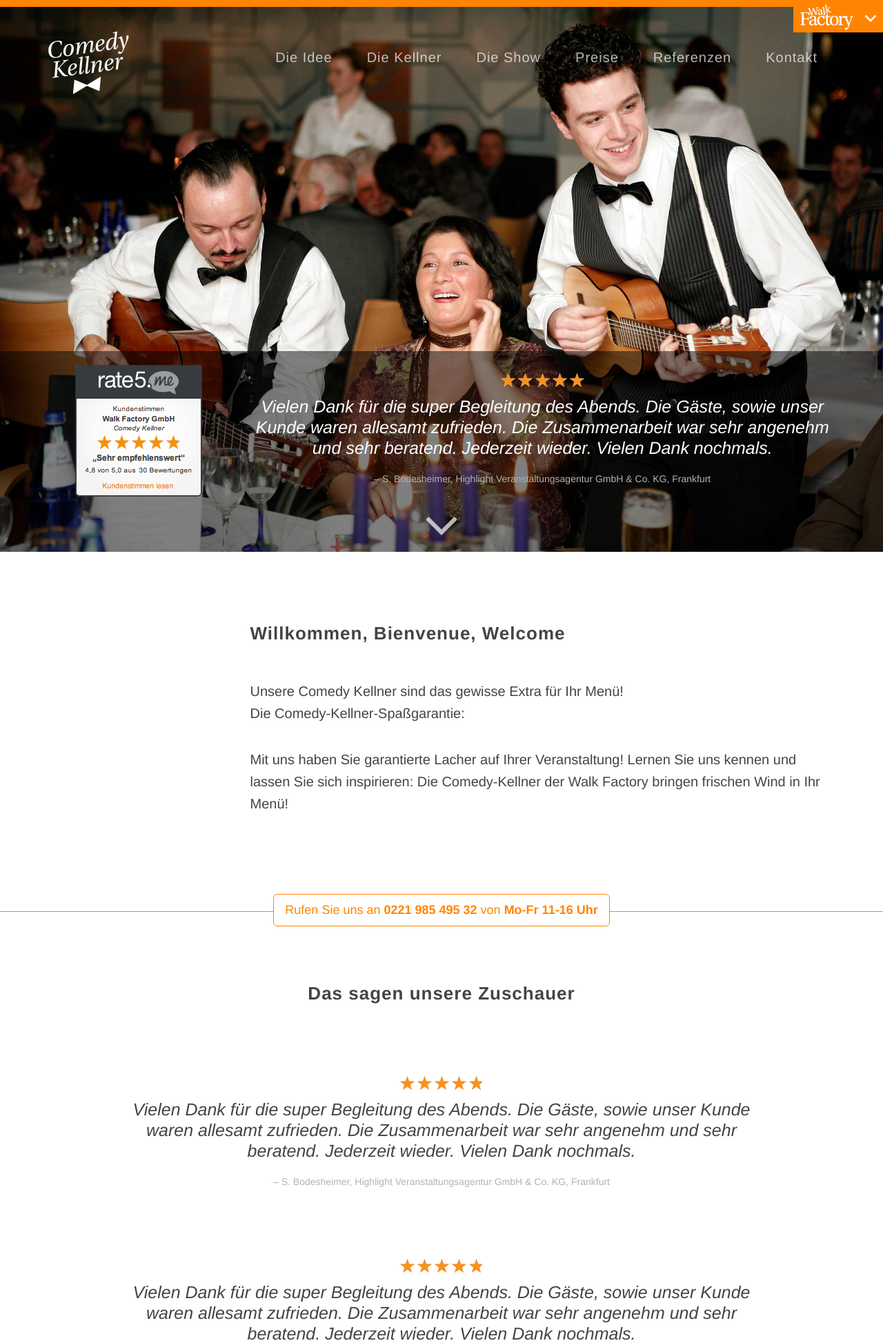
After one commit to fummelfubbzer/comedy-walk-acts, a PHP site: page /index.php in a window 1280 px wide. The commit adds this page. Shown: the top 1947 px of the page at 69% size. Run offline with PHP 8.4, Linux system fonts and the light colour scheme; some libraries are stand-ins or nearby versions.

Commit message:
almost done

```diff
--- a/css/styles.css
+++ b/css/styles.css
@@ -73,6 +73,8 @@ a:focus {
   color: white;
   opacity: 0.7;
 }
+
+img { max-width: 100%;}
 
 .intro a:hover,
 .intro a:focus {
@@ -202,16 +204,20 @@ a:focus {
         padding: 20px 0;
         border-bottom: 0;
         letter-spacing: 1px;
-        background: 0 0;
-        -webkit-transition: background .5s ease-in-out,padding .5s ease-in-out;
-        -moz-transition: background .5s ease-in-out,padding .5s ease-in-out;
-        transition: background .5s ease-in-out,padding .5s ease-in-out;
+    }
+
+    body.index .navbar {
+      background: 0 0;
+      -webkit-transition: background .5s ease-in-out,padding .5s ease-in-out;
+      -moz-transition: background .5s ease-in-out,padding .5s ease-in-out;
+      transition: background .5s ease-in-out,padding .5s ease-in-out;
     }
 
     .top-nav-collapse {
         padding: 0;
-        background-color: #000;
+        background-color: #000 !important;
     }
+
 
     .navbar-custom.top-nav-collapse {
         border-bottom: 1px solid rgba(255,255,255,.3);
@@ -396,10 +402,15 @@ footer#main-footer { line-height: 80px; background-color: #666666;}
     ul.banner-social-buttons {
         margin-top: 15px;
     }
+    .navbar-brand {
+      width: 100px;
+    }
+    .navbar-custom .nav li a { font-size: 16px; padding: 0 12px;}
 }
 
+
 @media(max-width:767px) {
-  .intro { margin-top: 130px;}
+  .navbar-toggle { margin-top: 30px;}
   .navbar-custom .nav li a { font-size: 15px; line-height: 26px;}
   .content-section .section-call2action { margin-bottom: -135px;}
   .section-call2action .btn {
@@ -407,6 +418,11 @@ footer#main-footer { line-height: 80px; background-color: #666666;}
     line-height: 20px;
     padding: 15px 20px;
     width: 80%;
+  }
+
+  .rating .description {
+    line-height: 24px;
+    font-size: 18px;
   }
 
 
@@ -418,6 +434,18 @@ footer#main-footer { line-height: 80px; background-color: #666666;}
 
     ul.banner-social-buttons>li:last-child {
         margin-bottom: 0;
+    }
+
+    .intro { height: 500px;}
+
+    .intro-body .intro-body-wrapper {
+      position: absolute;
+      width: 100%;
+      top: 109px;
+    }
+
+    .intro-body {
+      position: relative;
     }
 }
 
--- a/css/wf-roof.css
+++ b/css/wf-roof.css
@@ -4,7 +4,6 @@
   top: 0px;
   width: 100%;
   z-index: 9000;
-
 }
 
 #wf-roof img {max-width: 100%;}
@@ -18,18 +17,20 @@
 #wf-roof h3,
 #wf-roof h4 { font-weight: normal;}
 
+
+#wf-roof .wf-roof-container { display: none; }
 #wf-roof .wf-roof-container {
-  display: table;
   width: 100%;
   padding: 30px 20px;
   color: #999999;
   background-color: #444444;
 }
 
-#wf-roof.closed .wf-roof-container { display: none; }
+
 
 #wf-roof #wf-roof-main-logo { display: block; margin-bottom: 20px;}
 #wf-roof .wf-roof-col { float: left;}
+#wf-roof .wf-roof-col span { display: block;}
 #wf-roof .wf-roof-col span em {width: 50px; display: inline-block; color: #666;}
 #wf-roof .wf-roof-adress { margin-right: 30px;}
 #wf-roof .wf-roof-col-1 { width: 36%; margin-right: 4%;}
@@ -54,25 +55,24 @@
 
 
 @media(max-width:767px) {
-
+  #wf-roof { text-align: center;}
   #wf-roof .wf-roof-trigger {
     width: 100%;
     background-image: none;
     height: 20px;
     bottom: -20px;
   }
+  #wf-roof .wf-roof-col span { display: inline-block;}
 
   #wf-roof #wf-roof-main-logo {
-    float: left;
     margin-bottom: 20px;
-    margin-right: 30px;
   }
 
   #wf-roof h1,
   #wf-roof h2,
   #wf-roof h3,
   #wf-roof h4 { font-size: 12px; margin: 20px 0;}
-  #wf-roof .wf-roof-col { float: left;}
+  #wf-roof .wf-roof-col { float: none;}
   #wf-roof .wf-roof-col-1,
   #wf-roof .wf-roof-col-2 { width: 100%; margin-right: 0;}
   #wf-roof .wf-roof-trigger i.wf-caret { right: 20px; top: 5px;}
--- /dev/null
+++ b/includes/defaults.php
@@ -0,0 +1,7 @@
+<?php
+  $default_meta_description = 'Die Comedy-Kellner-Show | Spaß pur - die Comedy Kellner bringen frischen Wind in Ihr Menü!';
+  $default_meta_keywords = '';
+  $default_title = 'Spaß pur! Die Comedy Kellner';
+  $default_body_class = "";
+  $default_robots = '';
+?>
--- /dev/null
+++ b/includes/footer.php
@@ -0,0 +1,34 @@
+    <section id="contact" class="content-section text-center">
+       <div class="container">
+          <h2>Haben wir Ihr Interesse geweckt?</h2>
+          <p class="contact-via phone"><i class="fa fa-phone"></i><br>0221 985 495 32</p>
+          <p class="contact-via email"><i class="fa fa-envelope"></i><br><a href="mailto:kellner@mail-wf.de">kellner@mail-wf.de</a></p>
+          <p class="contact-via adress"><i class="fa fa-map-marker"></i><br>Walk Factory, Hardefuststr. 14, 50677 Köln</p>
+        </div>
+      </div>
+    </section>
+
+    <div id="map"></div>
+    <footer id="main-footer">
+      <div class="container">
+        © Walk Factory, Hardefuststr. 14, 50677 Köln
+        <div class="pull-right">
+          <a href="#">Impressum</a>
+        </div>
+      </div>
+    </footer>
+    <!-- Core JavaScript Files -->
+    <script src="https://ajax.googleapis.com/ajax/libs/jquery/1.10.2/jquery.min.js"></script>
+    <script src="http://netdna.bootstrapcdn.com/bootstrap/3.0.3/js/bootstrap.min.js"></script>
+    <script src="http://cdnjs.cloudflare.com/ajax/libs/jquery-easing/1.3/jquery.easing.min.js"></script>
+
+    <!-- Google Maps API Key - You will need to use your own API key to use the map feature -->
+    <script type="text/javascript" src="https://maps.googleapis.com/maps/api/js?key=AIzaSyCRngKslUGJTlibkQ3FkfTxj3Xss1UlZDA&sensor=false"></script>
+
+    <!-- Custom Theme JavaScript -->
+    <script src="js/script.js"></script>
+    <script src="js/wf-roof.js"></script>
+
+</body>
+
+</html>
--- /dev/null
+++ b/includes/header.php
@@ -0,0 +1,102 @@
+<?php include('includes/defaults.php') ?>
+<!DOCTYPE html>
+<html lang="de">
+
+<head>
+    <meta charset="utf-8">
+    <meta name="viewport" content="width=device-width, initial-scale=1.0">
+    <meta name="description" content="<?php if( isset($meta_description) && $meta_description != '' ) { echo $meta_description; } else { echo $default_meta_description; }; ?>"/>
+    <meta name="keywords" content="<?php if( isset($meta_keywords) && $meta_keyywords != '') { echo $meta_keywords; } else { echo $default_meta_keywords; } ?>" />
+      <title><? if( isset($title) && $title != '' ) { echo $title; } else { echo $default_title; } ?></title>
+
+    <!-- Bootstrap Core CSS -->
+    <link href="http://netdna.bootstrapcdn.com/bootstrap/3.0.3/css/bootstrap.min.css" rel="stylesheet" type="text/css">
+
+    <!-- Fonts -->
+    <link href="http://netdna.bootstrapcdn.com/font-awesome/4.0.3/css/font-awesome.min.css" rel="stylesheet" type="text/css">
+    <script type="text/javascript">
+      (function(d) {
+        var config = {
+          kitId: 'qdm2ifj',
+          scriptTimeout: 3000
+        },
+        h=d.documentElement,t=setTimeout(function(){h.className=h.className.replace(/\bwf-loading\b/g,"")+" wf-inactive";},config.scriptTimeout),tk=d.createElement("script"),f=false,s=d.getElementsByTagName("script")[0],a;h.className+=" wf-loading";tk.src='//use.typekit.net/'+config.kitId+'.js';tk.async=true;tk.onload=tk.onreadystatechange=function(){a=this.readyState;if(f||a&&a!="complete"&&a!="loaded")return;f=true;clearTimeout(t);try{Typekit.load(config)}catch(e){}};s.parentNode.insertBefore(tk,s)
+      })(document);
+    </script>
+
+    <!-- Custom Theme CSS -->
+    <link href="css/styles.css" rel="stylesheet">
+    <link href="css/wf-roof.css" rel="stylesheet">
+
+</head>
+
+<body id="page-top" data-spy="scroll" data-target=".navbar-custom" class="<?php if( isset($body_class) && $body_class != '' ) { echo $body_class; }; ?>">
+
+    <div id="wf-roof">
+      <div class="wf-roof-container">
+        <div class="wf-roof-col-1 wf-roof-col">
+          <a href="#" id="wf-roof-main-logo" ><img src="img/wf-roof/logo-walk-factory.png" /></a>
+          <div class="wf-roof-contact-detail wf-roof-col">
+            <span class="wf-roof-tel"><em>Tel:</em>0221-98 54 95 32</span>
+            <span class="wf-roof-email"><em>Email:</em><a href="mailto:info@mail-wf.de">info@mail-wf.de</a></span>
+            <span class="wf-roof-url"><em>Web:</em><a href="http://www.walk-factory.de">www.walk-factory.de</a></span>
+          </div>
+        </div>
+        <div class="wf-roof-col-2 wf-roof-col">
+          <h4>Weitere Shows der Walk Factory GmbH</h4>
+          <div id="wf-roof-shows">
+            <a href="#"><img src="img/wf-roof/logo-andre-desery-wirkungsvoll.png" /></a>
+            <a href="#"><img src="img/wf-roof/logo-comedy-kellner.png" /></a>
+            <a href="#"><img src="img/wf-roof/logo-euforia-die-dinnershow.png" /></a>
+            <a href="#"><img src="img/wf-roof/logo-vinolusion.png" /></a>
+          </div>
+        </div>
+      </div>
+      <div class="wf-roof-trigger">
+        <i class="wf-caret"></i>
+      </div>
+    </div>
+
+    <nav class="navbar navbar-custom navbar-fixed-top" role="navigation">
+        <div class="container">
+            <div class="navbar-header page-scroll">
+                <button type="button" class="navbar-toggle" data-toggle="collapse" data-target=".navbar-main-collapse">
+                    <i class="fa fa-bars"></i>
+                </button>
+                <a class="navbar-brand" href="/">
+                    <img src="img/comedy-kellner-logo.png" id="logo" />
+                    <!-- <i class="fa fa-play-circle"></i>  <span class="light">Start</span> Bootstrap -->
+                </a>
+            </div>
+
+            <!-- Collect the nav links, forms, and other content for toggling -->
+            <div class="collapse navbar-collapse navbar-right navbar-main-collapse">
+                <ul class="nav navbar-nav">
+                    <!-- Hidden li included to remove active class from about link when scrolled up past about section -->
+                    <li class="hidden">
+                        <a href="#page-top"></a>
+                    </li>
+                    <li class="page-scroll">
+                        <a href="die-idee.php">Die Idee</a>
+                    </li>
+                    <li class="page-scroll">
+                        <a href="#download">Die Kellner</a>
+                    </li>
+                    <li class="page-scroll">
+                        <a href="#contact">Die Show</a>
+                    </li>
+                    <li class="page-scroll">
+                        <a href="#contact">Preise</a>
+                    </li>
+                    <li class="page-scroll">
+                        <a href="#contact">Referenzen</a>
+                    </li>
+                    <li class="page-scroll">
+                        <a href="#contact">Kontakt</a>
+                    </li>
+                </ul>
+            </div>
+            <!-- /.navbar-collapse -->
+        </div>
+        <!-- /.container -->
+    </nav>
--- /dev/null
+++ b/includes/section_call2action.php
@@ -0,0 +1,3 @@
+<div class="section-call2action text-center">
+  <a href="#" class="btn btn-default btn-lg" role="button">Rufen Sie uns an <b>0221 985 495 32</b> von <b>Mo-Fr 11-16 Uhr</b></a>
+</div>
--- /dev/null
+++ b/index.php
@@ -0,0 +1,176 @@
+
+<?php
+  $title = 'test';
+  $body_class = 'index';
+  include("includes/header.php") ;
+?>
+
+    <section class="intro">
+        <div class="intro-body">
+          <div class="intro-body-wrapper">
+            <div class="container">
+                <div class="row">
+                  <div class="col-md-3">
+                    <img src="img/siegel-tmp.png" />
+                  </div>
+                  <div class="col-md-9 hidden-xs">
+
+                    <!-- rate5 bewertung bitte ersetzten -->
+                    <div class="rating public-rating" id="rating_96" itemscope="itemscope" itemtype="http://schema.org/Review">
+                      <ul class="stars normal" style="width: 125.0px;"><li class="current_rating" style="width: 120.0px;" title="5,0">
+                        <span itemprop='reviewRating' itemscope itemtype='http://schema.org/Rating'><meta itemprop='worstRating' content='1'><span itemprop='ratingValue'>5,0</span> / <span itemprop='bestRating'>5</span></li>
+                      </ul>
+                    <!-- <strong class='service_header'>Bewertung über Leistung: Comedy Kellner</strong> -->
+                    <p class='description' itemprop='reviewBody'>Vielen Dank für die super Begleitung des Abends. Die Gäste, sowie unser Kunde waren allesamt zufrieden. Die Zusammenarbeit war sehr angenehm und sehr beratend. Jederzeit wieder. Vielen Dank nochmals.</p>
+                    <div class="details">– <span class="name" itemprop="author" itemscope="itemscope" itemtype="http://schema.org/Person"><span itemprop='name'>S. Bodesheimer</span></span><span class="company">, Highlight Veranstaltungsagentur GmbH &amp; Co. KG</span><span class="city">, Frankfurt</span></div>
+                    </div>
+                     <!-- Ende rate5 Bewertung -->
+
+                  </div>
+                </div>
+                <div class="row">
+                  <div class="page-scroll">
+                      <a href="#about">
+                          <i class="fa fa-angle-down"></i>
+                      </a>
+                  </div>
+                </div>
+            </div>
+          </div>
+        </div>
+    </section>
+
+    <section id="about" class="content-section">
+        <div class="container">
+          <div class="row">
+              <div class="col-lg-9 col-lg-offset-3">
+                  <h2>Willkommen, Bienvenue, Welcome </h2>
+                  <p>Unsere Comedy Kellner sind das gewisse Extra für Ihr Menü!<br>
+  Die Comedy-Kellner-Spaßgarantie:</p>
+                  <p>Mit uns haben Sie garantierte Lacher auf Ihrer Veranstaltung!
+  Lernen Sie uns kennen und lassen Sie sich inspirieren: Die Comedy-Kellner der Walk Factory bringen frischen Wind in Ihr Menü!</p>
+              </div>
+          </div>
+        </div>
+        <?php include("includes/section_call2action.php"); ?>
+    </section>
+
+    <section id="references" class="content-section text-center">
+        <div class="references-section">
+            <div class="container">
+                <div class="col-md-10 col-md-offset-1">
+                    <h2>Das sagen unsere Zuschauer</h2>
+
+                    <!-- rate5 bewertung bitte ersetzten -->
+                    <div class="rating public-rating" id="rating_96" itemscope="itemscope" itemtype="http://schema.org/Review">
+                      <ul class="stars normal" style="width: 125.0px;"><li class="current_rating" style="width: 120.0px;" title="5,0">
+                        <span itemprop='reviewRating' itemscope itemtype='http://schema.org/Rating'><meta itemprop='worstRating' content='1'><span itemprop='ratingValue'>5,0</span> / <span itemprop='bestRating'>5</span></li>
+                      </ul>
+                    <!-- <strong class='service_header'>Bewertung über Leistung: Comedy Kellner</strong> -->
+                    <p class='description' itemprop='reviewBody'>Vielen Dank für die super Begleitung des Abends. Die Gäste, sowie unser Kunde waren allesamt zufrieden. Die Zusammenarbeit war sehr angenehm und sehr beratend. Jederzeit wieder. Vielen Dank nochmals.</p>
+                    <div class="details">– <span class="name" itemprop="author" itemscope="itemscope" itemtype="http://schema.org/Person"><span itemprop='name'>S. Bodesheimer</span></span><span class="company">, Highlight Veranstaltungsagentur GmbH &amp; Co. KG</span><span class="city">, Frankfurt</span></div>
+                    </div>
+                     <!-- Ende rate5 Bewertung -->
+
+
+
+                     <!-- rate5 bewertung bitte ersetzten -->
+                     <div class="rating public-rating" id="rating_96" itemscope="itemscope" itemtype="http://schema.org/Review">
+                       <ul class="stars normal" style="width: 125.0px;"><li class="current_rating" style="width: 120.0px;" title="5,0">
+                         <span itemprop='reviewRating' itemscope itemtype='http://schema.org/Rating'><meta itemprop='worstRating' content='1'><span itemprop='ratingValue'>5,0</span> / <span itemprop='bestRating'>5</span></li>
+                       </ul>
+                     <!-- <strong class='service_header'>Bewertung über Leistung: Comedy Kellner</strong> -->
+                     <p class='description' itemprop='reviewBody'>Vielen Dank für die super Begleitung des Abends. Die Gäste, sowie unser Kunde waren allesamt zufrieden. Die Zusammenarbeit war sehr angenehm und sehr beratend. Jederzeit wieder. Vielen Dank nochmals.</p>
+                     <div class="details">– <span class="name" itemprop="author" itemscope="itemscope" itemtype="http://schema.org/Person"><span itemprop='name'>S. Bodesheimer</span></span><span class="company">, Highlight Veranstaltungsagentur GmbH &amp; Co. KG</span><span class="city">, Frankfurt</span></div>
+                     </div>
+                      <!-- Ende rate5 Bewertung -->
+
+
+                      <!-- rate5 bewertung bitte ersetzten -->
+                      <div class="rating public-rating" id="rating_96" itemscope="itemscope" itemtype="http://schema.org/Review">
+                        <ul class="stars normal" style="width: 125.0px;"><li class="current_rating" style="width: 120.0px;" title="5,0">
+                          <span itemprop='reviewRating' itemscope itemtype='http://schema.org/Rating'><meta itemprop='worstRating' content='1'><span itemprop='ratingValue'>5,0</span> / <span itemprop='bestRating'>5</span></li>
+                        </ul>
+                      <!-- <strong class='service_header'>Bewertung über Leistung: Comedy Kellner</strong> -->
+                      <p class='description' itemprop='reviewBody'>Vielen Dank für die super Begleitung des Abends. Die Gäste, sowie unser Kunde waren allesamt zufrieden. Die Zusammenarbeit war sehr angenehm und sehr beratend. Jederzeit wieder. Vielen Dank nochmals.</p>
+                      <div class="details">– <span class="name" itemprop="author" itemscope="itemscope" itemtype="http://schema.org/Person"><span itemprop='name'>S. Bodesheimer</span></span><span class="company">, Highlight Veranstaltungsagentur GmbH &amp; Co. KG</span><span class="city">, Frankfurt</span></div>
+                      </div>
+                       <!-- Ende rate5 Bewertung -->
+
+
+                       <!-- rate5 bewertung bitte ersetzten -->
+                       <div class="rating public-rating" id="rating_96" itemscope="itemscope" itemtype="http://schema.org/Review">
+                         <ul class="stars normal" style="width: 125.0px;"><li class="current_rating" style="width: 120.0px;" title="5,0">
+                           <span itemprop='reviewRating' itemscope itemtype='http://schema.org/Rating'><meta itemprop='worstRating' content='1'><span itemprop='ratingValue'>5,0</span> / <span itemprop='bestRating'>5</span></li>
+                         </ul>
+                       <!-- <strong class='service_header'>Bewertung über Leistung: Comedy Kellner</strong> -->
+                       <p class='description' itemprop='reviewBody'>Vielen Dank für die super Begleitung des Abends. Die Gäste, sowie unser Kunde waren allesamt zufrieden. Die Zusammenarbeit war sehr angenehm und sehr beratend. Jederzeit wieder. Vielen Dank nochmals.</p>
+                       <div class="details">– <span class="name" itemprop="author" itemscope="itemscope" itemtype="http://schema.org/Person"><span itemprop='name'>S. Bodesheimer</span></span><span class="company">, Highlight Veranstaltungsagentur GmbH &amp; Co. KG</span><span class="city">, Frankfurt</span></div>
+                       </div>
+                        <!-- Ende rate5 Bewertung -->
+
+
+
+                </div>
+            </div>
+        </div>
+        <?php include("includes/section_call2action.php"); ?>
+    </section>
+
+    <section id="references" class="content-section text-center">
+        <div class="references-section">
+            <div class="container">
+              <h2>Das zeichnet uns aus</h2>
+              <div class="usps row">
+                  <div class="col-md-4 col-sm-6">
+                    <div class="usp-item">
+                      Ein eingespieltes <br>Team
+                    </div>
+                  </div>
+                  <div class="col-md-4 col-sm-6">
+                    <div class="usp-item">
+                      Show mit <br>Spaßgarantie
+                    </div>
+                  </div>
+                  <div class="col-md-4 col-sm-6">
+                    <div class="usp-item">
+                      Erstklassige <br>Referenzen
+                    </div>
+                  </div>
+                  <div class="col-md-4 col-sm-6">
+                    <div class="usp-item">
+                      Hohe <br>Qualität
+                    </div>
+                  </div>
+                  <div class="col-md-4 col-sm-6">
+                    <div class="usp-item">
+                      Mehrsprachig <br>möglich
+                    </div>
+                  </div>
+                  <div class="col-md-4 col-sm-6">
+                    <div class="usp-item">
+                      Über 15 jahre <br>Eventerfahrung
+                    </div>
+                  </div>
+                  <div class="col-md-4 col-sm-6">
+                    <div class="usp-item">
+                      Gelernte Schauspieler <br>und Profi-Künstler
+                    </div>
+                  </div>
+                  <div class="col-md-4 col-sm-6">
+                    <div class="usp-item">
+                      Großes Künstlerensemble <br>bis zu 25 Kellner
+                    </div>
+                  </div>
+                  <div class="col-md-4 col-sm-6">
+                    <div class="usp-item">
+                      Wir sind <br>die Künstler!
+                    </div>
+                  </div>
+              </div>
+            </div>
+        </div>
+        <?php include("includes/section_call2action.php"); ?>
+    </section>
+
+<?php include("includes/footer.php") ?>
--- a/js/script.js
+++ b/js/script.js
@@ -1,5 +1,7 @@
 //jQuery to collapse the navbar on scroll
 $(window).scroll(function() {
+
+
     if ($(".navbar").offset().top > 50) {
         $(".navbar-fixed-top").addClass("top-nav-collapse");
     } else {
@@ -9,6 +11,7 @@ $(window).scroll(function() {
 
 //jQuery for page scrolling feature - requires jQuery Easing plugin
 $(function() {
+    $("body").not(".index").css("margin-top","120px");
     $('.page-scroll a').bind('click', function(event) {
         var $anchor = $(this);
         $('html, body').stop().animate({
```
Also changed, not shown: die-idee.php (added, +56 -0 lines), js/wf-roof.js (+4 -48 lines), img/sample.jpg (added).
